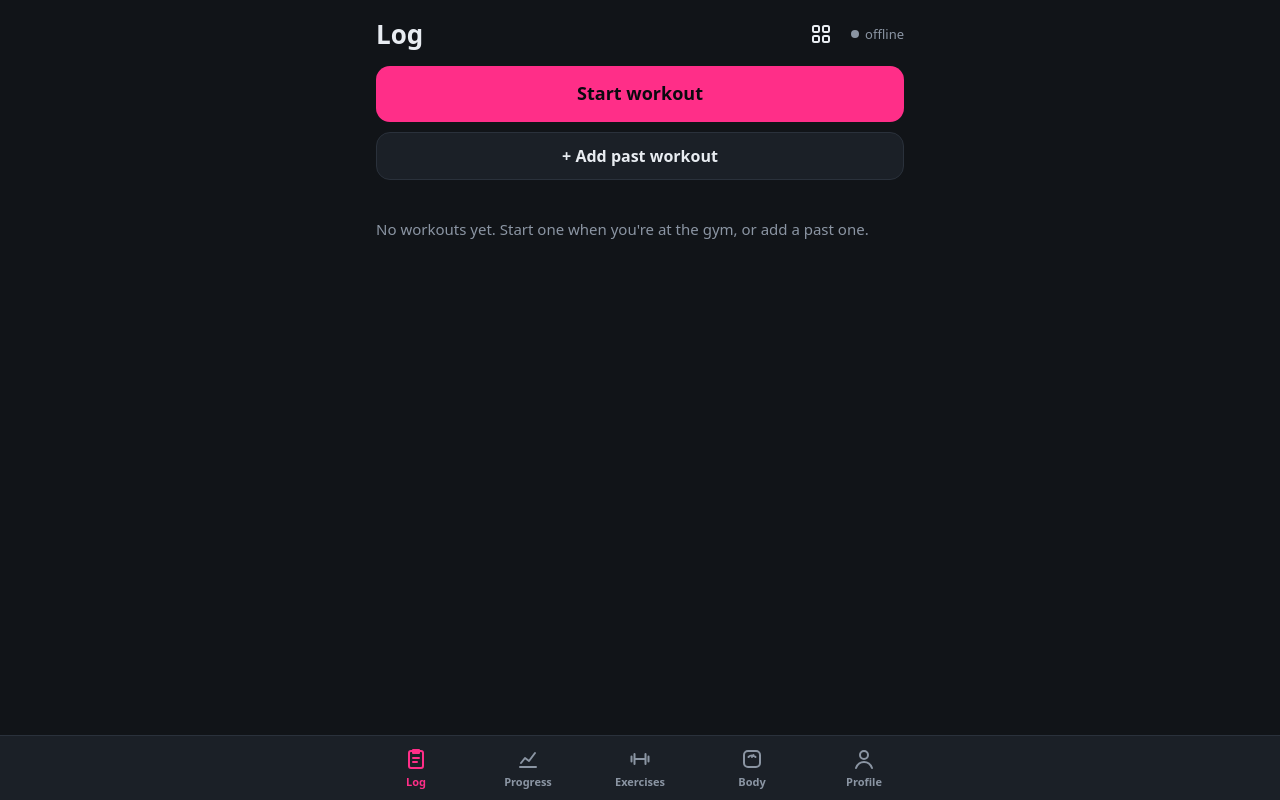
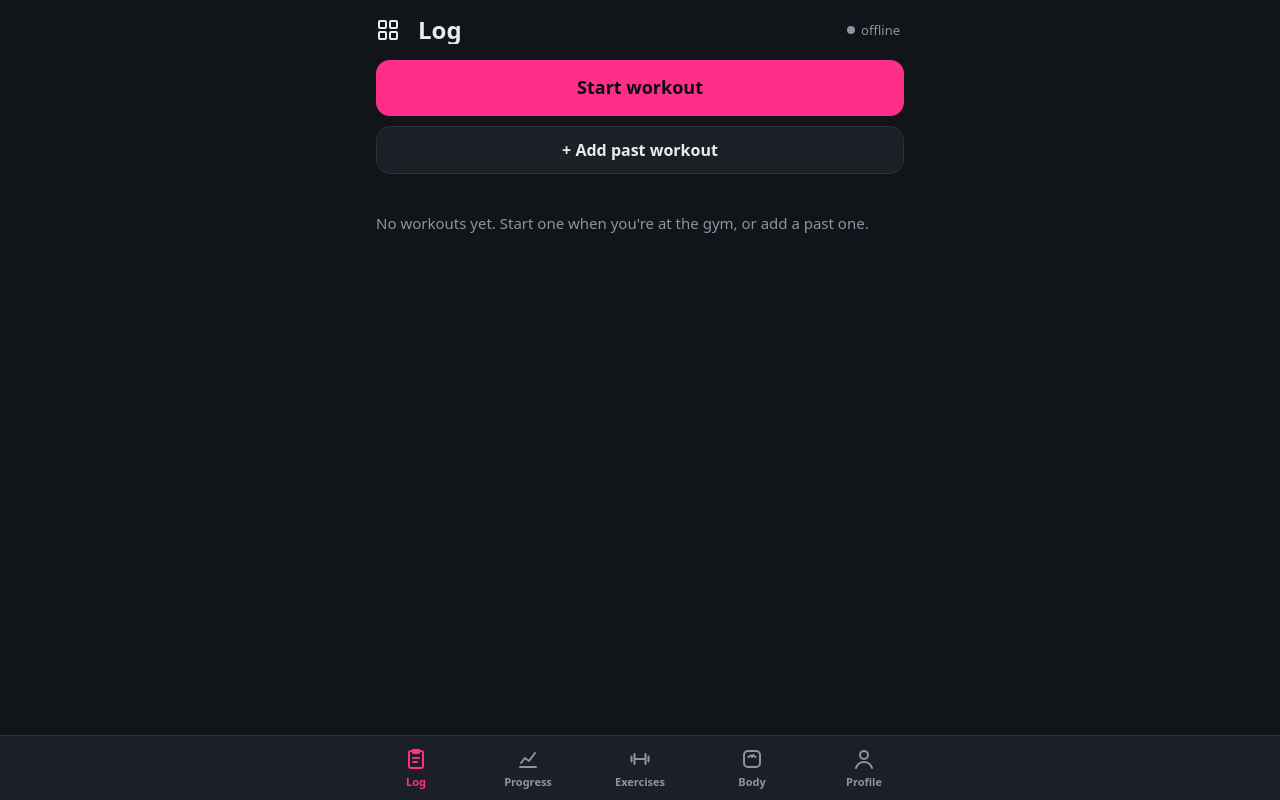
Before and after one commit to Orbit-35/cortex, a plain HTML site: page static/lifting/index.html in a window 1280 px wide. Drawn offline with Linux system fonts and the light colour scheme; no server answers.

Commit message:
One top bar for every app: All apps on the left, same title size
Co-Authored-By: Claude Opus 5.5 <noreply@anthropic.com>

```diff
--- a/static/core/theme.css
+++ b/static/core/theme.css
@@ -26,3 +26,15 @@
   .cx-anim-up, .cx-ask-box { animation: cx-up .18s ease-out; }
   .cx-anim-fade { animation: cx-fade .18s ease-out; }
 }
+
+/* One top bar for every app (DESIGN D54): "All apps" on the left, a 24 px title, then a
+   right-hand slot (sync pill, settings, tuning). Home uses it with no apps button. */
+.cx-top { position: sticky; top: 0; z-index: 5; background: var(--bg); display: flex; align-items: center; gap: 8px;
+  min-height: 60px; padding: calc(8px + env(safe-area-inset-top)) 0 8px; }
+.cx-top h1 { flex: 1; min-width: 0; margin: 0; font-size: 24px; line-height: 1.2; white-space: nowrap; overflow: hidden; text-overflow: ellipsis; }
+.cx-top .cx-right { flex: none; display: flex; align-items: center; gap: 4px; }
+.cx-iconbtn { flex: none; width: 44px; height: 44px; display: grid; place-items: center; background: none; border: 0;
+  border-radius: 12px; color: var(--text); text-decoration: none; }
+.cx-iconbtn:active { background: var(--card); }
+.cx-iconbtn .ic { width: 24px; height: 24px; vertical-align: 0; }
+.cx-apps { margin-left: -10px; } /* the icon, not the tap area, lines up with the page edge */
--- a/static/lifting/index.html
+++ b/static/lifting/index.html
@@ -39,12 +39,6 @@
 
   /* Layout: a page column, a top bar, and the bottom tab bar */
   .wrap { max-width: 560px; margin-inline: auto; padding: 0 16px; }
-  .top {
-    position: sticky; top: 0; z-index: 5; background: var(--bg);
-    display: flex; align-items: center; justify-content: space-between; gap: 12px;
-    padding: calc(12px + env(safe-area-inset-top)) 0 10px;
-  }
-  .top h1 { font-size: 26px; margin: 0; }
   main { padding-bottom: calc(var(--nav-h) + 24px + env(safe-area-inset-bottom)); }
   .sync { font-size: 13px; color: var(--muted); display: flex; align-items: center; gap: 6px; white-space: nowrap; }
   .sync::before { content: ""; width: 8px; height: 8px; border-radius: 50%; background: var(--muted); }
@@ -142,9 +136,8 @@
   .rowbtn > .val { white-space: nowrap; text-align: right; }
   .ghost.accent { color: var(--accent); font-weight: 600; }
   .list .sub { display: block; line-height: 1.35; margin-top: 2px; }
-  .topright { display: flex; align-items: center; gap: 8px; }
-  .gear { background: none; border: 0; width: 44px; height: 44px; display: grid; place-items: center; color: var(--text); }
-  .gear svg { width: 24px; height: 24px; fill: none; stroke: currentColor; stroke-width: 2; stroke-linecap: round; stroke-linejoin: round; }
+  #gear[hidden] { display: grid; visibility: hidden; } /* keeps its place, so the bar doesn't shift between tabs */
+  .cx-right .sync { margin-right: 4px; }
   .ex-menu { display: flex; gap: 8px; margin: 6px 0; }
   .ex-menu button { flex: 1; }
   .ex textarea { margin: 6px 0; }
@@ -285,14 +278,14 @@
 </head>
 <body>
 <div class="wrap">
-  <div class="top">
+  <header class="cx-top">
+    <a class="cx-iconbtn cx-apps" href="/" aria-label="All apps"><svg class="ic" viewBox="0 0 24 24" aria-hidden="true"><rect width="7" height="7" x="3" y="3" rx="1"/><rect width="7" height="7" x="14" y="3" rx="1"/><rect width="7" height="7" x="14" y="14" rx="1"/><rect width="7" height="7" x="3" y="14" rx="1"/></svg></a>
     <h1 id="title">Log</h1>
-    <div class="topright">
-      <a class="gear" href="/" aria-label="All apps"><svg viewBox="0 0 24 24"><rect x="4" y="4" width="6" height="6" rx="1.5"/><rect x="14" y="4" width="6" height="6" rx="1.5"/><rect x="4" y="14" width="6" height="6" rx="1.5"/><rect x="14" y="14" width="6" height="6" rx="1.5"/></svg></a>
+    <div class="cx-right">
       <div class="sync" id="sync" role="status">…</div>
-      <button class="gear" id="gear" aria-label="Settings" hidden></button>
+      <button class="cx-iconbtn" id="gear" aria-label="Settings" hidden></button>
     </div>
-  </div>
+  </header>
 
   <main id="view-log"></main>
   <main id="view-progress" hidden></main>
```
Also changed, not shown: DESIGN.md (+5 -0 lines), static/guitar/index.html (+3 -7 lines), static/index.html (+3 -3 lines).
